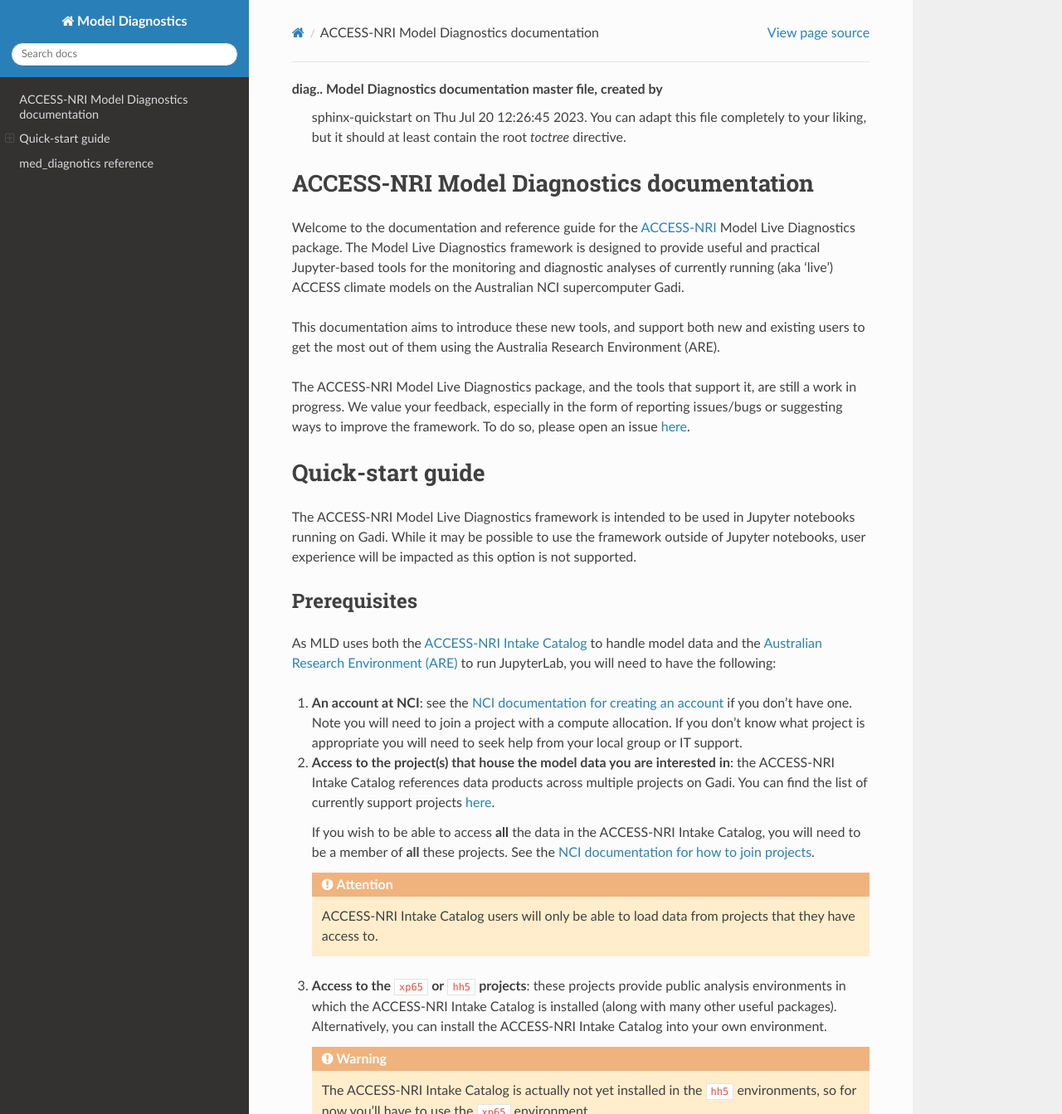
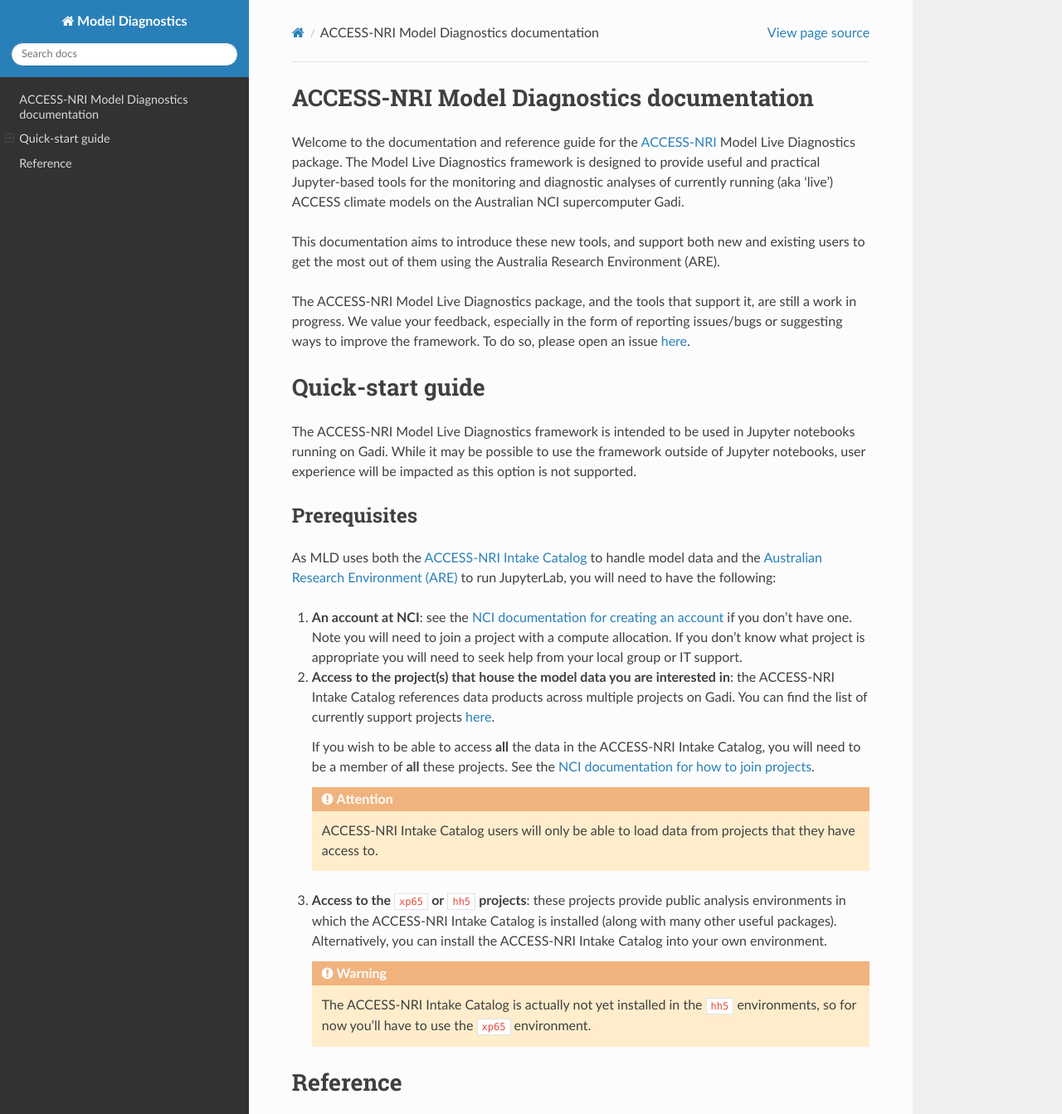
Before and after one commit to ACCESS-NRI/MED-live-diagnostics, a Sphinx documentation site: the page built from docs/index.rst, in a window 1280 px wide and 1400 px high, cut to the strip 0-1343 px from the top of the window. Shown: the whole strip at 83% size. Built offline with Sphinx 7.4.7 and the Read the Docs theme 2.0.0, drawn with Linux system fonts in a browser that asks for light colours; some of the changed text lies outside the part shown.

Commit message:
Update index.rst

```diff
--- a/docs/index.rst
+++ b/docs/index.rst
@@ -1,10 +1,10 @@
-diag.. Model Diagnostics documentation master file, created by
-   sphinx-quickstart on Thu Jul 20 12:26:45 2023.
-   You can adapt this file completely to your liking, but it should at least
-   contain the root `toctree` directive.
-
 ACCESS-NRI Model Diagnostics documentation
 =============================================
+
+.. toctree::
+   :maxdepth: 2
+   :hidden:
+
 Welcome to the documentation and reference guide for the `ACCESS-NRI <https://www.access-nri.org.au/>`_ Model Live Diagnostics package.
 The Model Live Diagnostics framework is designed to provide useful and practical Jupyter-based tools for the monitoring and diagnostic
 analyses of currently running (aka 'live') ACCESS climate models on the Australian NCI supercomputer Gadi.
@@ -47,7 +39,6 @@
    these projects. See the `NCI documentation for how to join projects <https://opus.nci.org.au/display/Help/How+to+connect+to+a+project>`_.
 
    .. attention::
-
       ACCESS-NRI Intake Catalog users will only be able to load data from projects that they have access to.
 
 #. **Access to the** :code:`xp65` **or** :code:`hh5` **projects**: these projects provide public
@@ -60,7 +51,7 @@
 
 
 
-med_diagnotics reference
+Reference
 ==================
 
 data
```
Also changed, not shown: other parts of docs/index.rst (+0 -8 lines).
